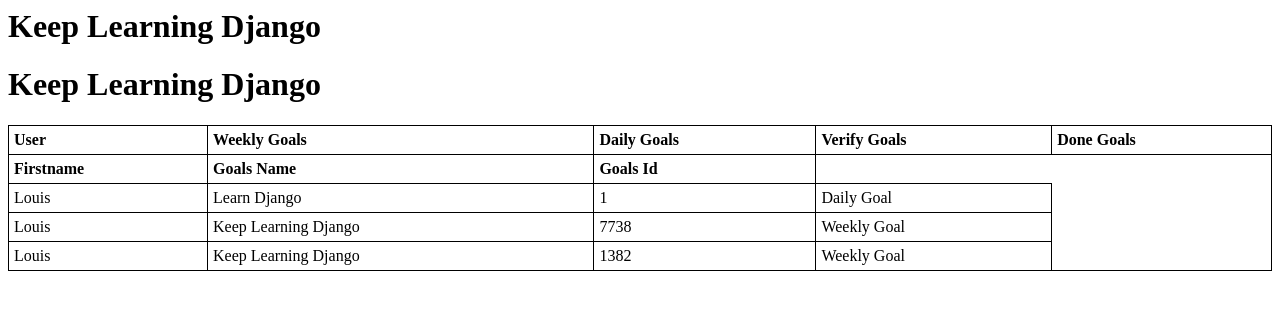
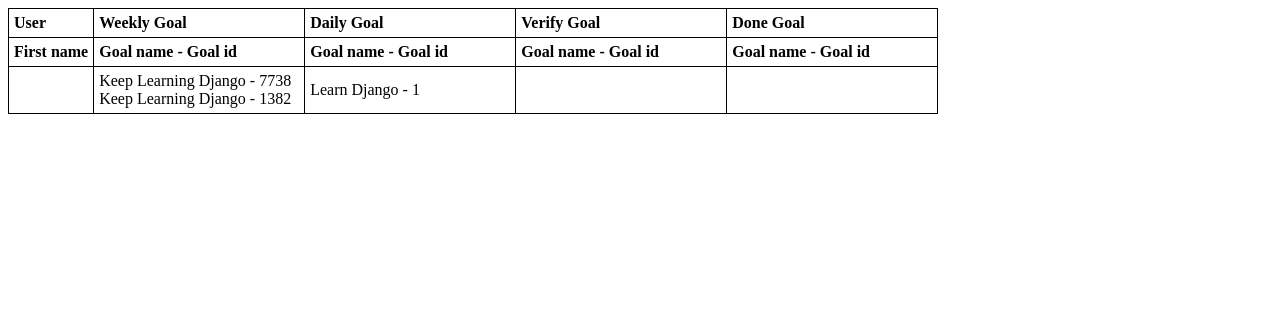
Before and after one commit to AmujoDotun/myscrumy, a Django app: page /samuelamujoscrumy/home/ in a window 1280 px wide. Shown: the top 310 px of the page. Run offline with Django 3.2, Linux system fonts and the light colour scheme; data comes from the database, SQL or seed files in the repository.

Commit message:
updated the home page to fetch data from database

```diff
--- a/myscrumy/samuelamujoscrumy/templates/samuelamujoscrumy/home.html
+++ b/myscrumy/samuelamujoscrumy/templates/samuelamujoscrumy/home.html
@@ -19,32 +19,66 @@
   {% endfor %}
 
 
-        <table style="width:100%">
-        {% for user in user %}
+
+      <table>
     <tr>
+        <th>User</th>
+        {% for every in status %}
+        <th width="200">{{every.status_name}}</th>
         {% endfor %}
-          <th>User</th>
-          <th>Weekly Goals</th>
-          <th>Daily Goals</th>
-          <th>Verify Goals</th>
-          <th>Done Goals</th>
     </tr>
+    <tr>
+        <th>First name</th>
+        {% for every in status %}
+        <th>Goal name - Goal id</th>
+        {% endfor %}
+    </tr>
+{% for user in users %}
+        <tr>
+            <td>{{ user.first_name }}</td>
+            {% with user=user %}
+            <td>
+              {% for a in goal_stats %}
+                  {% if a.user == user %}
+                      {{ a.goal_name }} - {{ a.goal_id }}
+                      {% if not forloop.last %}
+                          <br>
+                      {% endif %}
+                  {% endif %}
+              {% endfor %}
+            </td>
 
-          {% for user in user %}
-        <tr>
+            <td>
+              {% for b in goal_stats1 %}
+                  {% if b.user == user %}
+                      {{ b.goal_name }} - {{ b.goal_id }}
+                      {% if not forloop.last %}
+                          <br>
+                      {% endif %}
+                  {% endif %}
               {% endfor %}
-          <th>Firstname</th>
-          <th> Goals Name</th>
-          <th> Goals Id</th>
-        </tr>
-          {% for user in user %}
-          <tr>
-
-            <td>{{ user.owner }}</td>
-            <td>{{ user.goal_name }}</td>
-            <td>{{ user.goal_id }}</td>
-            <td>{{ user.goal_status }}</td>
-
+            </td>
+            <td>
+              {% for c in goal_stats2 %}
+                  {% if c.user == user %}
+                      {{ c.goal_name }} - {{ c.goal_id }}
+                      {% if not forloop.last %}
+                          <br>
+                      {% endif %}
+                  {% endif %}
+              {% endfor %}
+            </td>
+            <td>
+              {% for d in goal_stats3 %}
+                  {% if d.user == user %}
+                      {{ d.goal_name }} - {{ d.goal_id }}
+                      {% if not forloop.last %}
+                          <br>
+                      {% endif %}
+                  {% endif %}
+              {% endfor %}
+            </td>
+            {% endwith %}
         </tr>
     {% endfor %}
 
--- a/myscrumy/samuelamujoscrumy/views.py
+++ b/myscrumy/samuelamujoscrumy/views.py
@@ -1,6 +1,7 @@
 from django.shortcuts import render
 from django.http import HttpResponse
 from .models import ScrumyGoals,GoalStatus,ScrumyHistory
+from django.contrib.auth.models import User
 from django.contrib.auth import get_user_model
 import random
 
@@ -44,18 +45,45 @@ def add_goal(request):
     scrumyGoal.save()
     return HttpResponse('OK')
 
+
 def home(request):
-    User =get_user_model()
-    goal_stats = GoalStatus.objects.get(status_name="Weekly Goal")
-
-    user = User.objects.get(id=1)
-
-    scrumy_goal = ScrumyGoals.objects.filter(goal_name="Keep Learning Django")
+    status = GoalStatus.objects.all()
+    users = User.objects.all()
+    a = GoalStatus.objects.get(status_name="Weekly Goal")
+    goal_stats = a.scrumygoals_set.all()
+    b = GoalStatus.objects.get(status_name="Daily Goal")
+    goal_stats1 = b.scrumygoals_set.all()
+    c = GoalStatus.objects.get(status_name="Verify Goal")
+    goal_stats2 = c.scrumygoals_set.all()
+    d = GoalStatus.objects.get(status_name="Done Goal")
+    goal_stats3 = d.scrumygoals_set.all()
 
 
-    user = ScrumyGoals.objects.all()
+    context = {
+        'status': status,
+        'users': users,
+        'goal_stats': goal_stats,
+        'goal_stats1': goal_stats1,
+        'goal_stats2': goal_stats2,
+        'goal_stats3': goal_stats3,
+    }
+    return render(request, 'samuelamujoscrumy/home.html', context)
 
-    return render(request, 'samuelamujoscrumy/home.html', {'user': user, 'scrumy_goal': scrumy_goal})
+
+
+
+# def home(request):
+#     User =get_user_model()
+#     goal_stats = GoalStatus.objects.get(status_name="Weekly Goal")
+
+#     user = User.objects.get(id=1)
+
+#     scrumy_goal = ScrumyGoals.objects.filter(goal_name="Keep Learning Django")
+
+
+#     user = ScrumyGoals.objects.all()
+
+#     return render(request, 'samuelamujoscrumy/home.html', {'user': user, 'scrumy_goal': scrumy_goal})
 
 
 # def exception(request,goal_id):
```
Also changed, not shown: 2 other files. Lines whose indentation alone changed are shown as unchanged.
